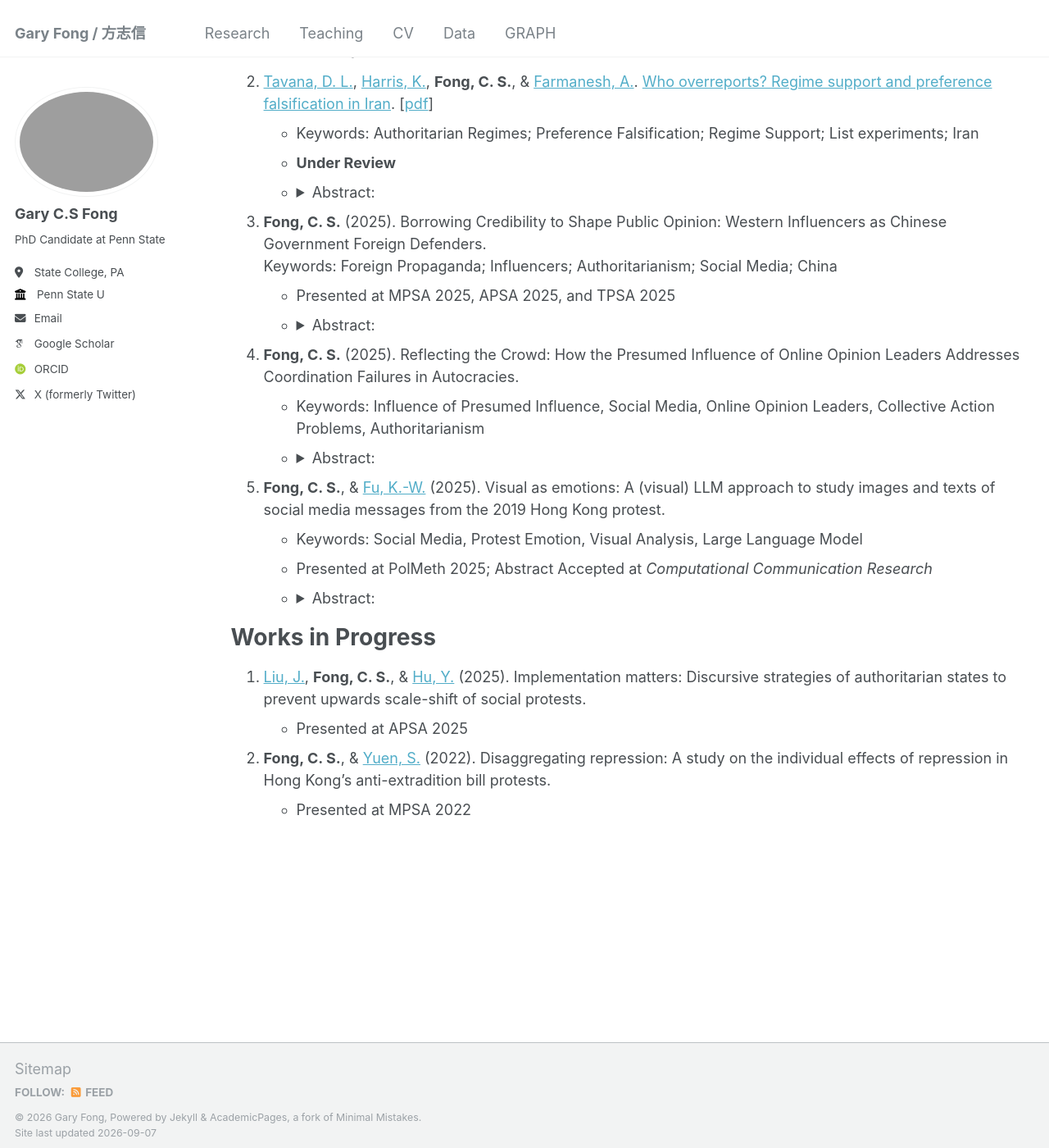
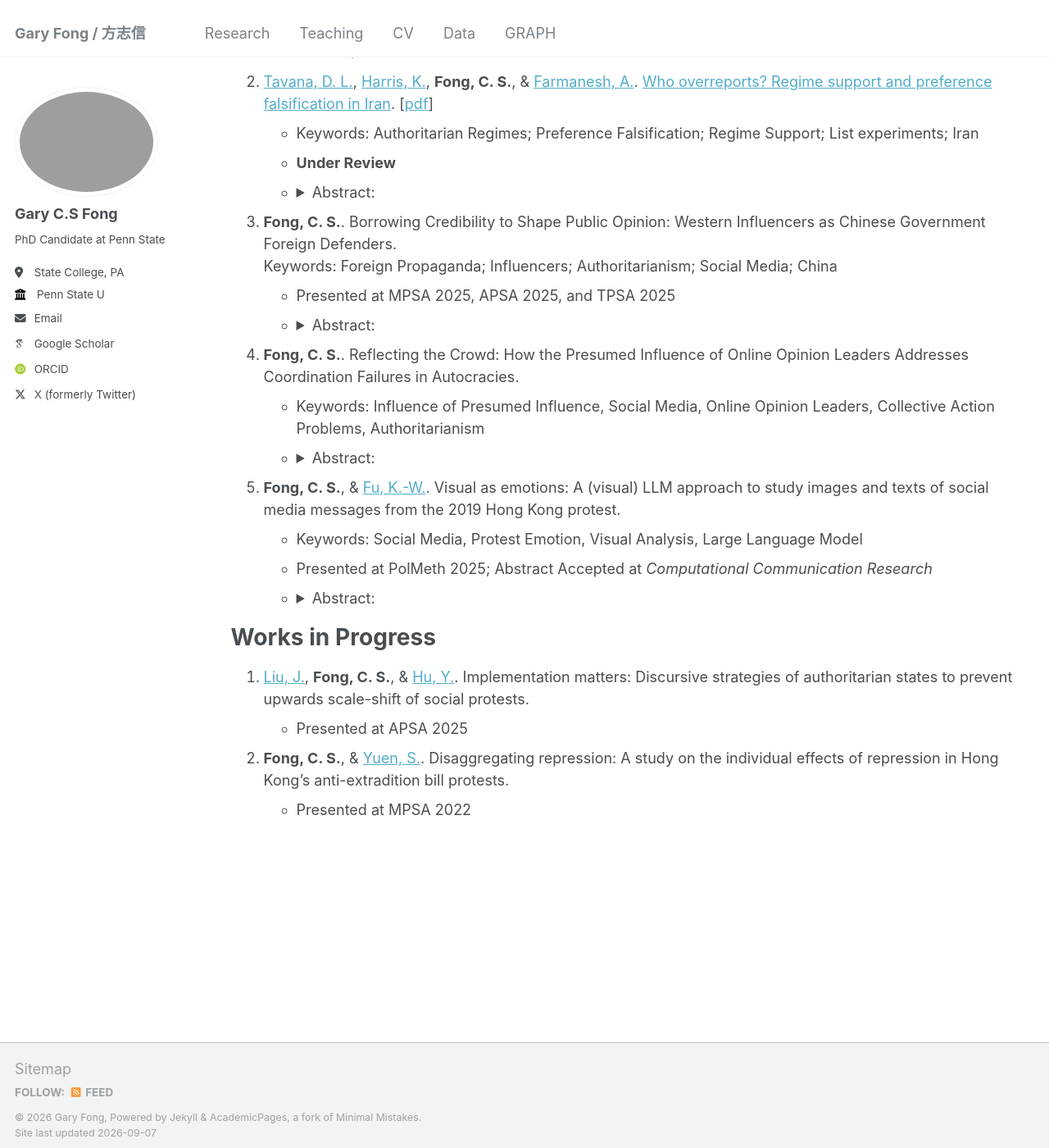
Before and after one commit to sap98fcs/sap98fcs.github.io, a Jekyll site: the page built from _pages/publications.md, in a window 1280 px wide and 1400 px high, scrolled down 1091 px. Shown: the whole window at 82% size. Built offline with Jekyll 4.4.1, drawn with Linux system fonts in a browser that asks for light colours; some web fonts are replaced; some of the changed text lies outside the part shown.

Commit message:
Update publications.md

```diff
--- a/_pages/publications.md
+++ b/_pages/publications.md
@@ -32,7 +32,7 @@ Book Chapters
 Working Papers
 ==============
 
-1. [Pollert, I.](https://polisci.la.psu.edu/people/isaac-pollert/), [Desmarais, B.](https://brucedesmarais.com/), [Cifci, M.](https://www.linkedin.com/in/mkaficifci/), **Fong, C. S.**, & Gopal, I. (2025). Fraud, Fairness, and Framing: How State Legislators Tweet about Elections. [[pdf](/files/Fraud,%20Fairness,%20and%20Framing.pdf)]
+1. [Pollert, I.](https://polisci.la.psu.edu/people/isaac-pollert/), [Desmarais, B.](https://brucedesmarais.com/), [Cifci, M.](https://www.linkedin.com/in/mkaficifci/), **Fong, C. S.**, & Gopal, I. Fraud, Fairness, and Framing: How State Legislators Tweet about Elections. [[pdf](/files/Fraud,%20Fairness,%20and%20Framing.pdf)]
    * Keywords: Elections; State Politics; Social Media; Election Integrity; Elite Rhetoric; Partisan Polarization
    * **Revise & Resubmit** at *Journal of Information, Technology & Politics*
    * Presented at APSA 2023 and SPPC 2025
@@ -43,16 +43,16 @@ Working Papers
    * **Under Review**
    * <details><summary>Abstract:</summary> In authoritarian contexts, individuals often express greater support for the regime in public than they hold in private. This gap—overreporting—is typically treated as a measurement problem rather than a political behavior to be explained. We argue that overreporting deserves greater attention in survey-based studies of regime support and is itself shaped by which social referents are salient to respondents during survey interviews. We develop and test an original theoretical framework that identifies three sources of overreporting: expressive identification, behavioral conformity, and civic resources. Drawing on a pre-registered, nationally representative telephone survey of residents of Iran (N=1,999) with an embedded double list experiment, we estimate regime support from the list experiment at 47 percent—roughly ten percentage points below the 57 percent recorded by direct questioning. Our findings indicate that expressive identification matters most: national pride and religiosity both predict substantial overreporting. Preference falsification in Iran is shaped less by the coercion citizens face from the state than by the identity-based attachments the regime encourages—findings with implications for how scholars measure and interpret regime support in closed societies.</details>
 
-3. **Fong, C. S.** (2025). Borrowing Credibility to Shape Public Opinion: Western Influencers as Chinese Government Foreign Defenders.
+3. **Fong, C. S.**. Borrowing Credibility to Shape Public Opinion: Western Influencers as Chinese Government Foreign Defenders.
    Keywords: Foreign Propaganda; Influencers; Authoritarianism; Social Media; China
    * Presented at MPSA 2025, APSA 2025, and TPSA 2025
    * <details><summary>Abstract:</summary> Recent advances in digital communication enable authoritarian regimes to shape the perception of democratic audiences and soften their demands for punitive foreign policies against human rights violations. While state mouthpieces like Russia Today and CGTN actively push state narratives online, their rigid propaganda style and explicit foreign attribution limit both their persuasive appeal and their likelihood of being selected by skeptical audiences. I argue that seemingly independent foreign social media influencers—acting as credible ingroup storytellers—allow autocrats to bypass these institutional barriers. I evaluate this argument through a preregistered survey experiment exposing U.S. respondents (N = 1,044) to pro-Chinese government YouTube videos addressing human rights in Xinjiang, manipulating both primary source origin (state media vs. influencer creation) and intermediary endorser (state media vs. influencer sharing). Results show that while pro-Chinese government narrative content from both sources reduces respondents’ objections to Chinese state actions in Xinjiang, state media endorsement degrades perceived source credibility, reducing overall persuasiveness and discouraging information selection. By identifying influencers as gateways for foreign propaganda across both persuasion and selection stages, this study uncovers a key mechanism of cross-border opinion manipulation.</details>
 
-4. **Fong, C. S.** (2025). Reflecting the Crowd: How the Presumed Influence of Online Opinion Leaders Addresses Coordination Failures in Autocracies.
+4. **Fong, C. S.**. Reflecting the Crowd: How the Presumed Influence of Online Opinion Leaders Addresses Coordination Failures in Autocracies.
    * Keywords: Influence of Presumed Influence, Social Media, Online Opinion Leaders, Collective Action Problems, Authoritarianism
    * <details><summary>Abstract:</summary> While social media aids mobilization by spreading grievances and coordinating dissent, authoritarian governments censor such information and suppress public signals of collective willingness to protest. Citizens' tendency to conceal true preferences to avoid punishment compounds this coordination problem. I argue that online opinion leaders — such as influencers, independent journalists, experts, and activists — mitigate this collective action problem by signaling their online influence and, in turn, the potential for mass persuasion when they endorse the protest. Perceived as knowledgeable and socially influential, these actors raise citizens' expectations that others will participate, thereby increasing individual protest intent. I test this argument using a pre-registered survey experiment that exposes Chinese citizens (N = 2,461) to messages about a hypothetical environmental protest and manipulates two influence signals: influence metrics and sender identity. Influence metrics, such as follower count and number of likes and shares received, signal message reach, while sender identity signals expertise for persuasion. Results show that influence signals increase protest intent by raising expectations of others’ participation, thus helping explain why autocratic governments increasingly co-opt or repress online opinion leaders.</details>
 
-5. **Fong, C. S.**, & [Fu, K.-W.](https://jmsc.hku.hk/people/king-wa-fu/) (2025). Visual as emotions: A (visual) LLM approach to study images and texts of social media messages from the 2019 Hong Kong protest.
+5. **Fong, C. S.**, & [Fu, K.-W.](https://jmsc.hku.hk/people/king-wa-fu/). Visual as emotions: A (visual) LLM approach to study images and texts of social media messages from the 2019 Hong Kong protest.
    * Keywords: Social Media, Protest Emotion, Visual Analysis, Large Language Model
    * Presented at PolMeth 2025; Abstract Accepted at *Computational Communication Research*
    * <details><summary>Abstract:</summary> Existing research highlights the role of visual elements in triggering emotions such as anger and solidarity, thereby helping overcome the high repression costs in autocracies. However, large scale studies on visually triggered protest emotions have remained scarce due to methodological challenges in coding these relatively subjective attributes, especially after the rise of social media, which has scaled the problem. The paper proposes using open‑weight multimodal Large Language Models (LLMs) with visual analysis capabilities to code protest-related emotions in images. The results show that this LLM approach can achieve near-human-level accuracy in coding social media messages with images from the 2019 Hong Kong protests and can be applied to an alternative dataset of Twitter images related to the Black Lives Matter movement, retrieving a majority of positive cases. Using mid-tier commercial-grade hardware and cloud computing services, these models can typically process thousands of images per day on a single machine. This paper opens the potential of using LLMs to annotate the semantic meanings behind visual elements, which could be applied to study contentious politics and beyond, such as the mobilization effects of images, emotional strategies of protest leaders, framing and misinformation strategies, and themes in online propaganda.</details>
@@ -60,8 +60,8 @@ Working Papers
 Works in Progress
 =================
 
-1. [Liu, J.](https://www.polyu.edu.hk/apss/people/academic-staff/prof-liu-jingping/), **Fong, C. S.**, & [Hu, Y.](https://www.politics.ox.ac.uk/person/yuhan-hu) (2025). Implementation matters: Discursive strategies of authoritarian states to prevent upwards scale-shift of social protests.
+1. [Liu, J.](https://www.polyu.edu.hk/apss/people/academic-staff/prof-liu-jingping/), **Fong, C. S.**, & [Hu, Y.](https://www.politics.ox.ac.uk/person/yuhan-hu). Implementation matters: Discursive strategies of authoritarian states to prevent upwards scale-shift of social protests.
    * Presented at APSA 2025
 
-2. **Fong, C. S.**, & [Yuen, S.](https://gis.hkbu.edu.hk/people/prof-wai-hei-samson-yuen.html) (2022). Disaggregating repression: A study on the individual effects of repression in Hong Kong’s anti-extradition bill protests.
+2. **Fong, C. S.**, & [Yuen, S.](https://gis.hkbu.edu.hk/people/prof-wai-hei-samson-yuen.html). Disaggregating repression: A study on the individual effects of repression in Hong Kong’s anti-extradition bill protests.
    * Presented at MPSA 2022
```
